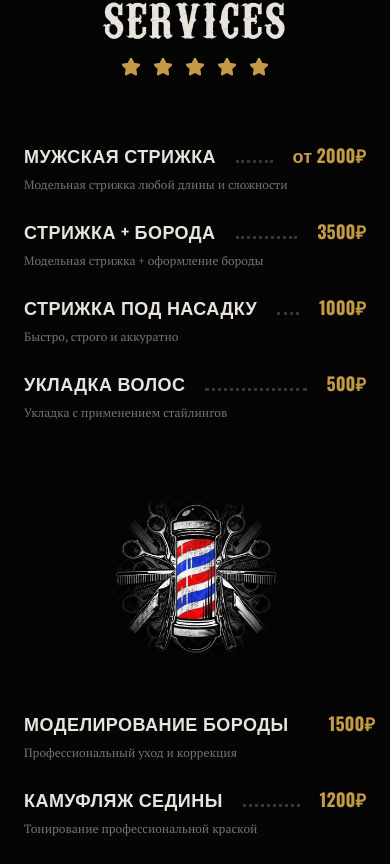
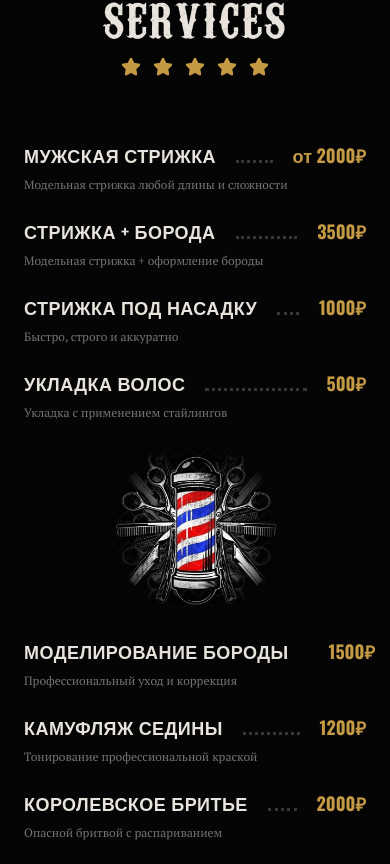
Before and after one commit to stripleef/syndicate, a React (Vite) app: page / in a window 390 px wide. Shown: the part 1800-2664 px from the top of the page. Built offline with nearby package versions, Linux system fonts and the light colour scheme; a web font is replaced by a local one.

Commit message:
Fix large gaps around center graphic in Services

```diff
--- a/src/App.jsx
+++ b/src/App.jsx
@@ -307,7 +307,7 @@ const Services = () => {
   ];
 
   const ServiceItem = ({ s }) => (
-    <div className="flex flex-col mb-6 md:mb-10 w-full">
+    <div className="flex flex-col w-full">
       <div className="flex justify-between items-baseline w-full">
         <span className="font-oswald font-bold uppercase text-lg md:text-xl text-parchment tracking-wide shrink-0 pr-3">{s.name}</span>
         <div className="flex-1 border-b-[3px] border-dotted border-white/20 mx-2 mb-[6px]"></div>
@@ -328,14 +328,14 @@ const Services = () => {
           </div>
         </div>
 
-        <div className="flex flex-col md:flex-row justify-between items-center gap-6 w-full relative z-10">
+        <div className="flex flex-col md:flex-row justify-between items-center gap-2 md:gap-6 w-full relative z-10">
           {/* Left */}
-          <div className="w-full md:w-[35%] flex flex-col justify-center">
+          <div className="w-full md:w-[35%] flex flex-col justify-center gap-6 md:gap-10">
              {leftServices.map(s => <ServiceItem key={s.name} s={s} />)}
           </div>
 
           {/* Center Graphic */}
-          <div className="flex flex-col items-center justify-center w-full md:w-[30%] shrink-0 my-2 md:my-0">
+          <div className="flex flex-col items-center justify-center w-full md:w-[30%] shrink-0 my-0">
              <img
                 src={`${import.meta.env.BASE_URL}center-graphic.png`}
                 alt="Center Graphic"
@@ -349,7 +349,7 @@ const Services = () => {
           </div>
 
           {/* Right */}
-          <div className="w-full md:w-[35%] flex flex-col justify-center">
+          <div className="w-full md:w-[35%] flex flex-col justify-center gap-6 md:gap-10">
              {rightServices.map(s => <ServiceItem key={s.name} s={s} />)}
           </div>
         </div>
```
